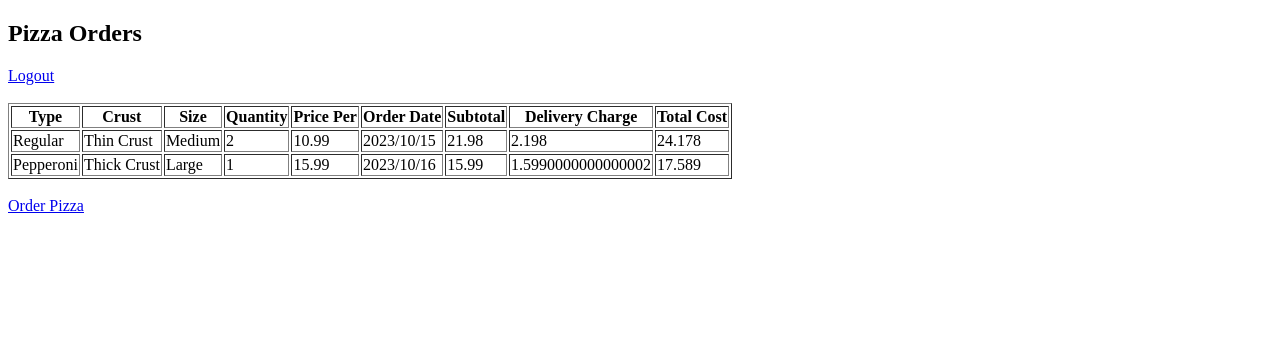
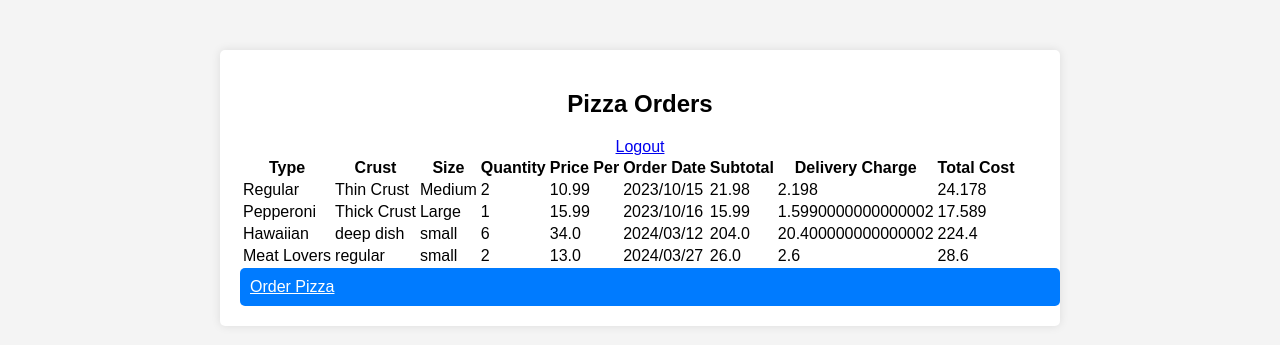
Before and after one commit to Samjot-Singh/SamjotSingh-256A02, a Flask app: page / in a window 1280 px wide. Shown: the top 345 px of the page. Run offline with Flask 3, Linux system fonts and the light colour scheme; the visitor is signed in with stand-in values (Sample User, id 1).

Commit message:
updated styling and references

```diff
--- a/app.py
+++ b/app.py
@@ -1,11 +1,20 @@
-# app.py
+"""
+ITAS 256 Web Development II
+Assignment 2 - Web Server
+Samjot Singh
+Topic- Create a functional web server using either the Bottle or Flask python library
 
+Took some help from chatgpt 3.5 for syntax/runtime errors and reformattiing the code.
+Used lab05 Flask server for reference.
+Used https://flask.palletsprojects.com/en/3.0.x/quickstart/ for reference.
+Used https://www.geeksforgeeks.org/how-to-run-a-flask-application/ for reference.
+Used https://www.geeksforgeeks.org/flask-creating-first-simple-application/ for reference.
+"""
 from flask import Flask, render_template, request, redirect, session, url_for, flash
 from flask_wtf import FlaskForm
 from wtforms import StringField, PasswordField, RadioField, SelectField, IntegerField, FloatField, DateField, SubmitField, HiddenField
 from wtforms.validators import DataRequired, Email, EqualTo, Length
 import json
-import os
 
 app = Flask(__name__)
 app.secret_key = "Hello there "
--- a/data/pizzaorders.json
+++ b/data/pizzaorders.json
@@ -1,4 +1,38 @@
 [
-    {"id": 1, "type": "Regular", "crust": "Thin Crust", "size": "Medium", "quantity": 2, "price_per": 10.99, "order_date": "2023/10/15"},
-    {"id": 2, "type": "Pepperoni", "crust": "Thick Crust", "size": "Large", "quantity": 1, "price_per": 15.99, "order_date": "2023/10/16"}
+    {
+        "id": 1,
+        "type": "Regular",
+        "crust": "Thin Crust",
+        "size": "Medium",
+        "quantity": 2,
+        "price_per": 10.99,
+        "order_date": "2023/10/15"
+    },
+    {
+        "id": 2,
+        "type": "Pepperoni",
+        "crust": "Thick Crust",
+        "size": "Large",
+        "quantity": 1,
+        "price_per": 15.99,
+        "order_date": "2023/10/16"
+    },
+    {
+        "id": 3,
+        "type": "Hawaiian",
+        "crust": "deep dish",
+        "size": "small",
+        "quantity": 6,
+        "price_per": 34.0,
+        "order_date": "2024/03/12"
+    },
+    {
+        "id": 4,
+        "type": "Meat Lovers",
+        "crust": "regular",
+        "size": "small",
+        "quantity": 2,
+        "price_per": 13.0,
+        "order_date": "2024/03/27"
+    }
 ]
--- /dev/null
+++ b/static/styles.css
@@ -0,0 +1,88 @@
+body {
+    font-family: Arial, sans-serif;
+    background-color: #f4f4f4;
+    margin: 0;
+    padding: 0;
+}
+
+.container {
+    max-width: 800px;
+    margin: 50px auto;
+    padding: 20px;
+    background-color: #fff;
+    border-radius: 5px;
+    box-shadow: 0 0 10px rgba(0, 0, 0, 0.1);
+}
+
+h2 {
+    text-align: center;
+    margin-bottom: 20px;
+}
+
+.form-group {
+    margin-bottom: 20px;
+}
+
+.form-group label {
+    display: block;
+    margin-bottom: 5px;
+    font-weight: bold;
+}
+
+.form-control {
+    width: 100%;
+    padding: 10px;
+    font-size: 16px;
+    border: 1px solid #ccc;
+    border-radius: 5px;
+}
+
+.btn {
+    display: block;
+    width: 100%;
+    padding: 10px;
+    font-size: 16px;
+    color: #fff;
+    background-color: #007bff;
+    border: none;
+    border-radius: 5px;
+    cursor: pointer;
+}
+
+.btn:hover {
+    background-color: #0056b3;
+}
+
+.alert {
+    padding: 10px;
+    margin-bottom: 20px;
+    border-radius: 5px;
+}
+
+.alert-success {
+    color: #155724;
+    background-color: #d4edda;
+    border-color: #c3e6cb;
+}
+
+.alert-danger {
+    color: #721c24;
+    background-color: #f8d7da;
+    border-color: #f5c6cb;
+}
+
+.link {
+    display: block;
+    text-align: center;
+    margin-top: 20px;
+    font-size: 16px;
+}
+
+.link a {
+    color: #007bff;
+    text-decoration: none;
+}
+
+.link a:hover {
+    text-decoration: underline;
+}
--- a/templates/index.html
+++ b/templates/index.html
@@ -4,13 +4,15 @@
         <meta charset="UTF-8">
         <meta name="viewport" content="width=device-width, initial-scale=1.0">
         <title>Order Pizza</title>
+        <link rel="stylesheet" href="{{ url_for('static', filename='styles.css') }}">
     </head>
     <body>
+        <div class="container">
             <h2>Pizza Orders</h2>
             {% if 'email' in session %}
-        <a href="{{ url_for('logout') }}">Logout</a>
-        <br><br>
-        <table border="1">
+                <a href="{{ url_for('logout') }}" class="link">Logout</a>
+                <table class="table">
+                    <thead>
                         <tr>
                             <th>Type</th>
                             <th>Crust</th>
@@ -22,6 +24,8 @@
                             <th>Delivery Charge</th>
                             <th>Total Cost</th>
                         </tr>
+                    </thead>
+                    <tbody>
                         {% for order in pizza_data %}
                             <tr>
                                 <td>{{ order.type }}</td>
@@ -35,12 +39,13 @@
                                 <td>{{ (order.quantity * order.price_per) + ((order.quantity * order.price_per) * 0.1) }}</td>
                             </tr>
                         {% endfor %}
+                    </tbody>
                 </table>
-        <br>
-        <a href="{{ url_for('pizza') }}">Order Pizza</a>
+                <a href="{{ url_for('pizza') }}" class="btn">Order Pizza</a>
             {% else %}
-        <p>Please login to view this page.</p>
-        <a href="{{ url_for('login') }}">Login</a>
+                <p class="alert alert-danger">Please login to view this page.</p>
+                <a href="{{ url_for('login') }}" class="link">Login</a>
             {% endif %}
+        </div>
     </body>
     </html>
```
Also changed, not shown: templates/create.html (+24 -13 lines), templates/login.html (+14 -5 lines), templates/pizza.html (+32 -18 lines). Lines whose indentation alone changed are shown as unchanged.
